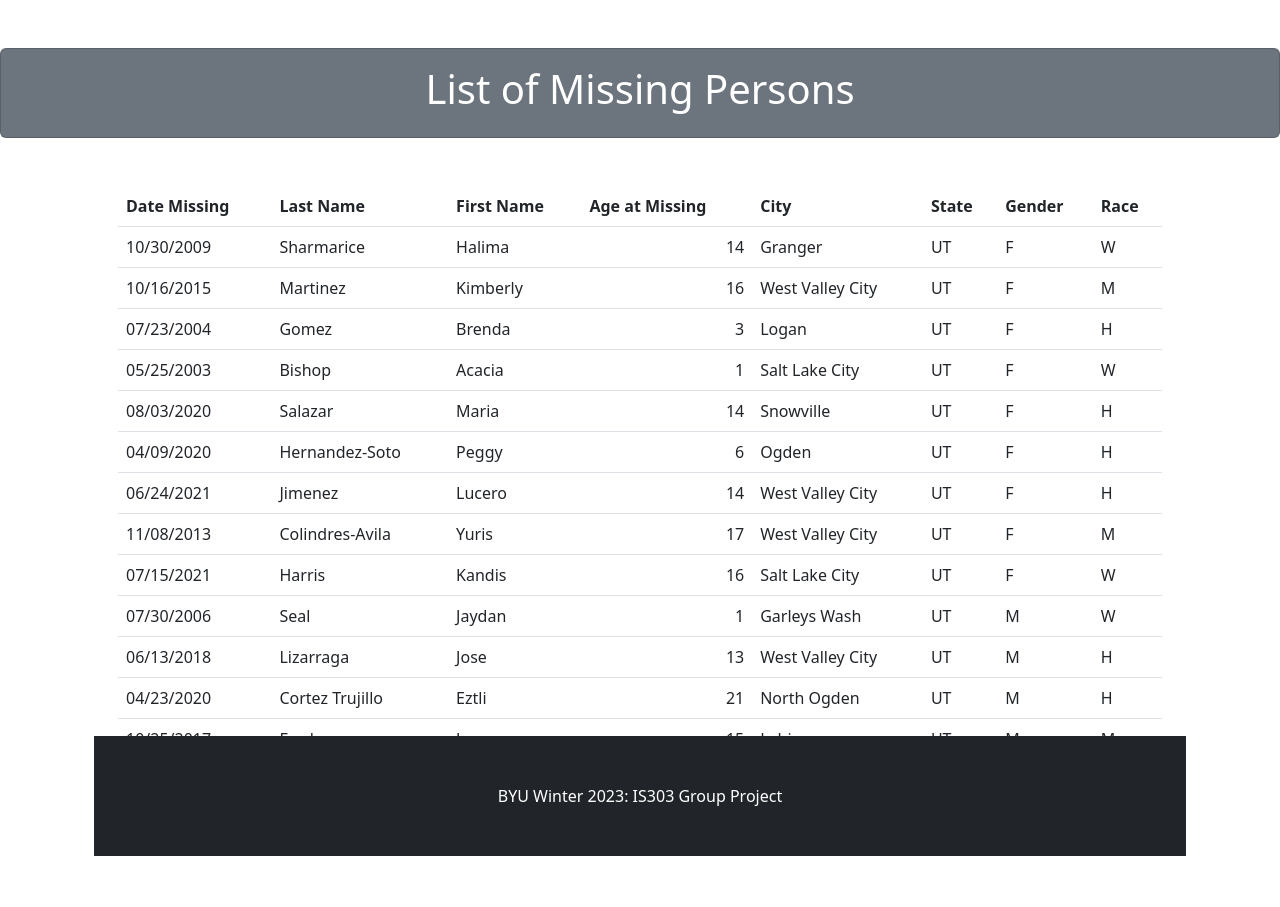
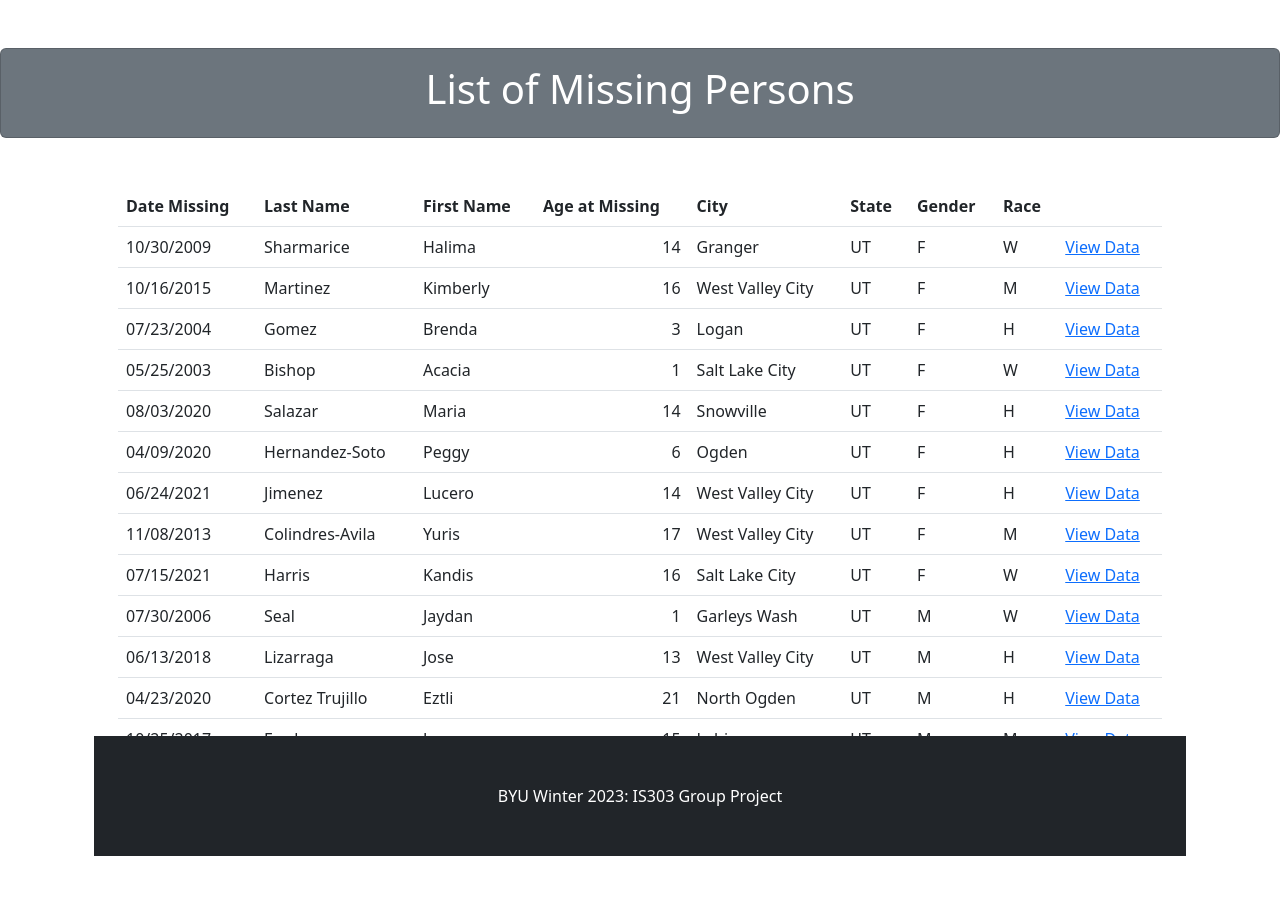
Before and after one commit to len10188/missingPersonsGroup, a Django app: page /database in a window 1280 px wide. Shown: the part 56-963 px from the top of the page. Run offline with Django 4.2, Linux system fonts and the light colour scheme; some libraries are stand-ins or nearby versions.

Commit message:
Update database.html

```diff
--- a/missingPersonsGroup/templates/landingPage/database.html
+++ b/missingPersonsGroup/templates/landingPage/database.html
@@ -23,6 +23,7 @@
                                 <th class="col-md-auto" title="Field #6">State</th>
                                 <th class="col-md-auto" title="Field #7">Gender</th>
                                 <th class="col-md-auto" title="Field #8">Race</th>
+                                <th class="col-md-auto" title="Link"></th>
                             </tr>
                         </thead>
                         <tbody>
@@ -36,6 +37,7 @@
                                 <td>{{student.state }}</td>
                                 <td>{{student.gender }}</td>
                                 <td>{{student.race }}</td>
+                                <td><a href="{% url 'displayScreen' s_name=student.lastname %}">View Data</a></td>
                             </tr>
                             {% endfor %}
                         </tbody>
```
